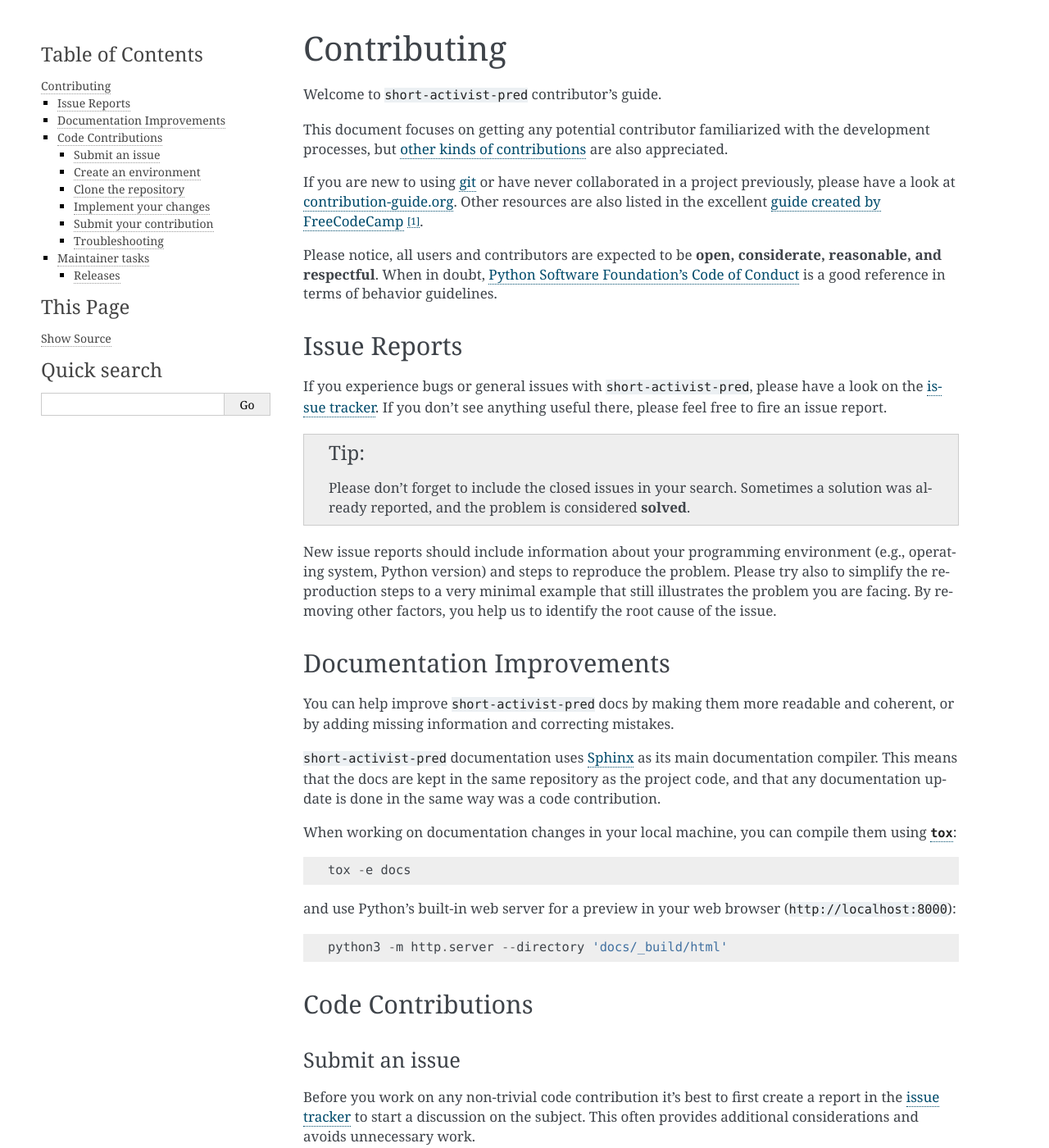
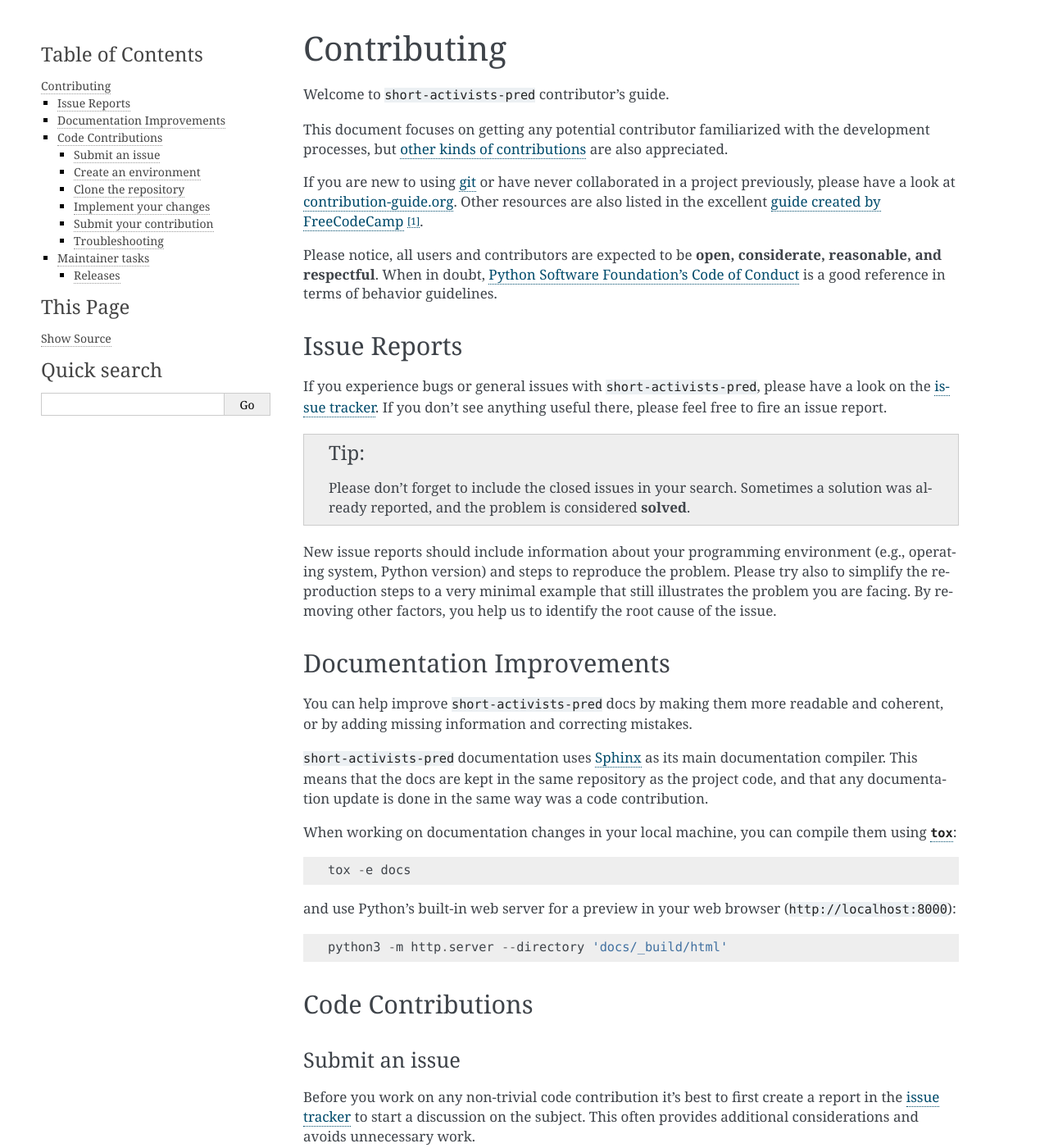
Before and after one commit to DanGlChris/short_activist_predictor, a Sphinx documentation site: the page built from docs/contributing.rst, in a window 1280 px wide and 1400 px high. Shown: the whole window at 82% size. Built offline with Sphinx 7.4.7, drawn with Linux system fonts in a browser that asks for light colours; pages that are not in the unit, such as notebooks, are missing from menus; the version number is read from the project's files by our own code; some of the changed text lies outside the part shown.

Commit message:
rename all name project

```diff
--- a/CONTRIBUTING.rst
+++ b/CONTRIBUTING.rst
@@ -27,7 +27,7 @@
 Contributing
 ============
 
-Welcome to ``short-activist-pred`` contributor's guide.
+Welcome to ``short-activists-pred`` contributor's guide.
 
 This document focuses on getting any potential contributor familiarized
 with the development processes, but `other kinds of contributions`_ are also
@@ -46,7 +46,7 @@ guidelines.
 Issue Reports
 =============
 
-If you experience bugs or general issues with ``short-activist-pred``, please have a look
+If you experience bugs or general issues with ``short-activists-pred``, please have a look
 on the `issue tracker`_. If you don't see anything useful there, please feel
 free to fire an issue report.
 
@@ -65,10 +65,10 @@ you help us to identify the root cause of the issue.
 Documentation Improvements
 ==========================
 
-You can help improve ``short-activist-pred`` docs by making them more readable and coherent, or
+You can help improve ``short-activists-pred`` docs by making them more readable and coherent, or
 by adding missing information and correcting mistakes.
 
-``short-activist-pred`` documentation uses Sphinx_ as its main documentation compiler.
+``short-activists-pred`` documentation uses Sphinx_ as its main documentation compiler.
 This means that the docs are kept in the same repository as the project code, and
 that any documentation update is done in the same way was a code contribution.
 
@@ -80,7 +80,7 @@ that any documentation update is done in the same way was a code contribution.
 
    .. tip::
       Please notice that the `GitHub web interface`_ provides a quick way of
-      propose changes in ``short-activist-pred``'s files. While this mechanism can
+      propose changes in ``short-activists-pred``'s files. While this mechanism can
       be tricky for normal code contributions, it works perfectly fine for
       contributing to the docs, and can be quite handy.
 
@@ -131,8 +131,8 @@ This can easily be done via either |virtualenv|_::
 
 or Miniconda_::
 
-    conda create -n short-activist-pred python=3 six virtualenv pytest pytest-cov
-    conda activate short-activist-pred
+    conda create -n short-activists-pred python=3 six virtualenv pytest pytest-cov
+    conda activate short-activists-pred
 
 Clone the repository
 --------------------
@@ -142,8 +142,8 @@ Clone the repository
    page. This creates a copy of the code under your account on |the repository service|.
 #. Clone this copy to your local disk::
 
-    git clone git@github.com:YourLogin/short-activist-pred.git
-    cd short-activist-pred
+    git clone git@github.com:YourLogin/short-activists-pred.git
+    cd short-activists-pred
 
 #. You should run::
 
@@ -158,7 +158,7 @@ Clone the repository
     pip install pre-commit
     pre-commit install
 
-   ``short-activist-pred`` comes with a lot of hooks configured to automatically help the
+   ``short-activists-pred`` comes with a lot of hooks configured to automatically help the
    developer to check the code being written.
 
 Implement your changes
@@ -285,7 +285,7 @@ Releases
 
 If you are part of the group of maintainers and have correct user permissions
 on PyPI_, the following steps can be used to release a new version for
-``short-activist-pred``:
+``short-activists-pred``:
 
 #. Make sure all unit tests are successful.
 #. Tag the current commit on the main branch with a release tag, e.g., ``v1.2.3``.
@@ -314,8 +314,8 @@ on PyPI_, the following steps can be used to release a new version for
 .. |the repository service| replace:: GitHub
 .. |contribute button| replace:: "Create pull request"
 
-.. _repository: https://github.com/<USERNAME>/short-activist-pred
-.. _issue tracker: https://github.com/<USERNAME>/short-activist-pred/issues
+.. _repository: https://github.com/<USERNAME>/short-activists-pred
+.. _issue tracker: https://github.com/<USERNAME>/short-activists-pred/issues
 .. <-- end -->
 
 
--- a/docs/conf.py
+++ b/docs/conf.py
@@ -87,7 +87,7 @@ source_suffix = ".rst"
 master_doc = "index"
 
 # General information about the project.
-project = "short-activist-pred"
+project = "short-activists-pred"
 copyright = "2023, DanGlChris"
 
 # The version info for the project you're documenting, acts as replacement for
@@ -229,7 +229,7 @@ html_static_path = ["_static"]
 # html_file_suffix = None
 
 # Output file base name for HTML help builder.
-htmlhelp_basename = "short-activist-pred-doc"
+htmlhelp_basename = "short-activists-pred-doc"
 
 
 # -- Options for LaTeX output ------------------------------------------------
@@ -246,7 +246,7 @@ latex_elements = {
 # Grouping the document tree into LaTeX files. List of tuples
 # (source start file, target name, title, author, documentclass [howto/manual]).
 latex_documents = [
-    ("index", "user_guide.tex", "short-activist-pred Documentation", "DanGlChris", "manual")
+    ("index", "user_guide.tex", "short-activists-pred Documentation", "DanGlChris", "manual")
 ]
 
 # The name of an image file (relative to this directory) to place at the top of
--- a/docs/index.rst
+++ b/docs/index.rst
@@ -1,8 +1,8 @@
 ===================
-short-activist-pred
+short-activists-pred
 ===================
 
-This is the documentation of **short-activist-pred**.
+This is the documentation of **short-activists-pred**.
 
 .. note::
 
--- a/setup.cfg
+++ b/setup.cfg
@@ -4,7 +4,7 @@
 # https://setuptools.pypa.io/en/latest/references/keywords.html
 
 [metadata]
-name = short-activist-pred
+name = short-activists-pred
 description = Add a short description here!
 author = DanGlChris
 author_email = dagloxkankwanda@gmail.com
@@ -58,7 +58,7 @@ exclude =
 
 [options.extras_require]
 # Add here additional requirements for extra features, to install with:
-# `pip install short-activist-pred[PDF]` like:
+# `pip install short-activists-pred[PDF]` like:
 # PDF = ReportLab; RXP
 
 # Add here test requirements (semicolon/line-separated)
--- a/setup.py
+++ b/setup.py
@@ -6,8 +6,8 @@ from setuptools import setup, find_packages
 if __name__ == "__main__":
     try:
         setup(
-            name='short-activist-pred',
-            version='1.0.0',
+            name='short-activists-pred',
+            version='1.0.1',
             packages=find_packages(exclude=['tests*']),
             license='GPL-3.0',
             description='Short activists prediction',
@@ -24,7 +24,7 @@ if __name__ == "__main__":
                 "huggingface_hub>=3.0.4",
                 "pwinput>=1.0.3",
             ],
-            url='https://github.com/DanGlChris/short-activist-pred',
+            url='https://github.com/DanGlChris/short-activists-pred',
             author='Daglox Kankwanda',
             author_email='dagloxkankwenda@gmail.com'
         )
```
Also changed, not shown: README.md (+2 -2 lines), 1 other file.
